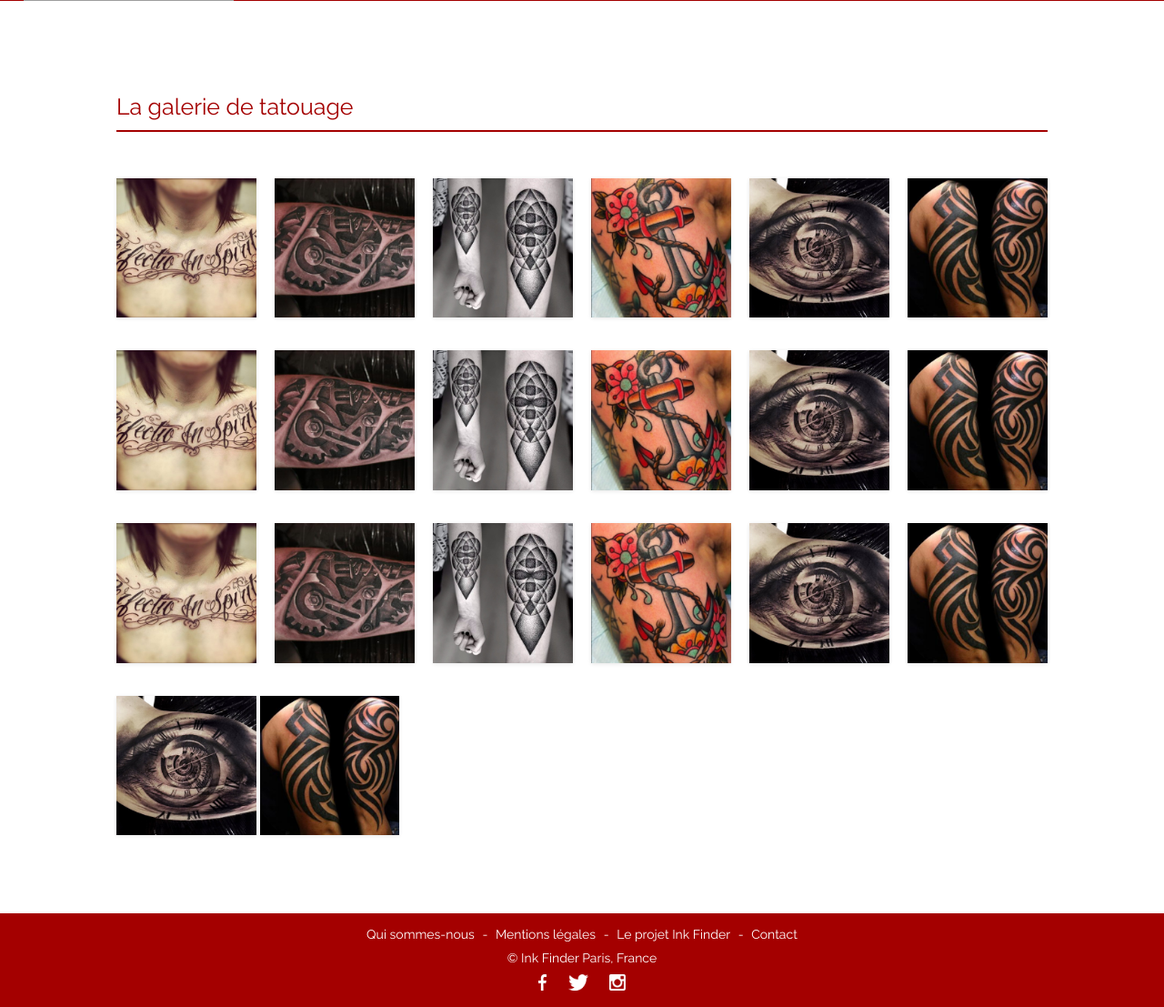
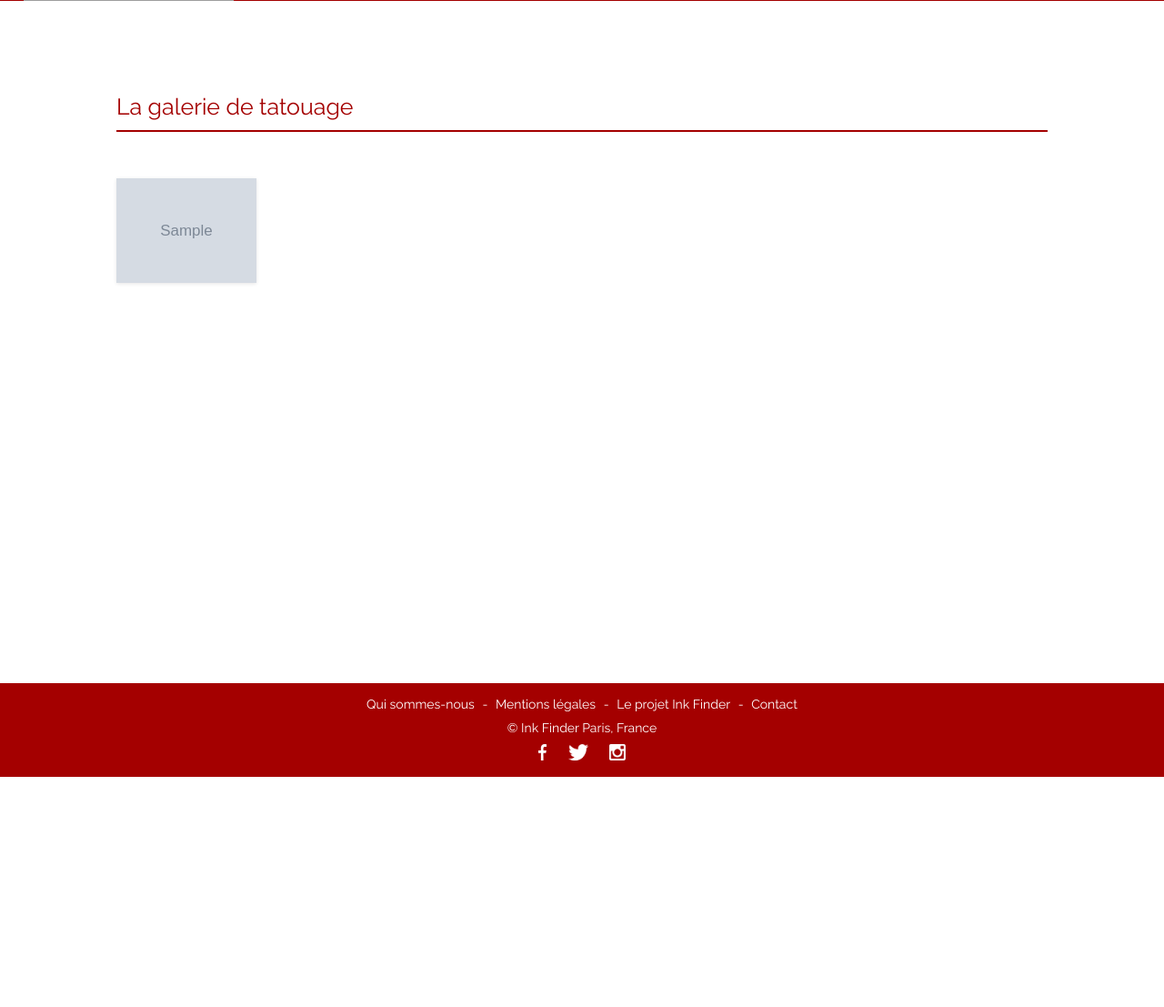
Before and after one commit to aekyss/inkfinder, a PHP site: page /ink-finder/page_galerie.php in a window 1280 px wide. Shown: the part 204-1311 px from the top of the page at 91% size. After the commit the page ends 1058 px from the top, so only its background shows below. Run offline with PHP 8.4, Linux system fonts and the light colour scheme; tables that the repository leaves empty or names only in its code hold one stand-in row (values such as "Sample post"); grey boxes marked "Sample" are stand-in pictures; grey boxes are pictures that could not be loaded.

Commit message:
page galerie opérationnelle !

```diff
--- a/page_galerie.php
+++ b/page_galerie.php
@@ -1,3 +1,7 @@
+<?php
+    include_once("connexion.inc");//connexion à la BD
+    $bd->exec('SET NAMES utf8');
+?>
 <!doctype html>
 <html lang="fr">
 <head>
@@ -100,42 +98,15 @@
 
 		<section class="cd-gallery">
 			<h2 class="nom_tatoueurs">La galerie de tatouage</h2>
-			<ul >
-				<li class="mix check5">
-					<img src="img/lettrage.png">
-				</li>
+			<ul>
+                <?php
+				$req = $bd->query("SELECT * FROM tatouage");
+				while($photo = $req->fetch()){?>
+				<li class="mix check-<?php echo $photo['style']; ?>">
+					<img src="img/tatouage_salon/<?php echo $photo['image'];?>">
+                </li>
+	           <?php }?>
 
-
-				<li class="mix check6 "><img src="img/biomeca.png"></li>
-				<li class="mix check3 "><img src="img/dotwork.png"></li>
-
-				<li class="mix check4"><img src="img/oldschool.png"></li>
-				<li class="mix check2"><img src="img/realiste.png"></li>
-				<li class="mix check1"><img src="img/tribal.png"></li>
-
-				<li class="mix check5 "><img src="img/lettrage.png"></li>
-				<li class="mix check6 "><img src="img/biomeca.png"></li>
-				<li class="mix check3 "><img src="img/dotwork.png"></li>
-
-				<li class="mix check4"><img src="img/oldschool.png"></li>
-				<li class="mix check2"><img src="img/realiste.png"></li>
-				<li class="mix check1"><img src="img/tribal.png"></li>
-
-				<li class="mix check5 "><img src="img/lettrage.png"></li>
-				<li class="mix check6 "><img src="img/biomeca.png"></li>
-				<li class="mix check3 "><img src="img/dotwork.png"></li>
-
-				<li class="mix check4"><img src="img/oldschool.png"></li>
-				<li class="mix check2"><img src="img/realiste.png"></li>
-				<li class="mix check1"><img src="img/tribal.png"></li>
-
-				<li class="mix check2"><img src="img/realiste.png"></li>
-				<li class="mix check1"><img src="img/tribal.png"></li>
-
-
-
-
-				<li><!-- ... --></li>
 				<li class="gap"></li>
 			</ul>
 			<div class="cd-fail-message">No results found</div>
```
Also changed, not shown: other parts of page_galerie.php (+47 -23 lines), img/tatouage_salon/handinglove/tatouage_2.jpg (added), img/tatouage_salon/handinglove/tatouage_2.png (deleted), img/tatouage_salon/handinglove/tatouage_3.jpg (added), img/tatouage_salon/handinglove/tatouage_3.png (deleted), img/tatouage_salon/handinglove/tatouage_4.jpg (added), img/tatouage_salon/handinglove/tatouage_4.png (deleted), img/tatouage_salon/handinglove/tatouage_5.jpg (added), img/tatouage_salon/handinglove/tatouage_5.png (deleted).
